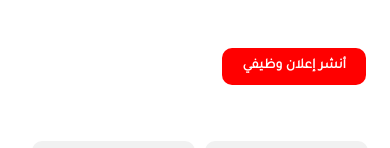
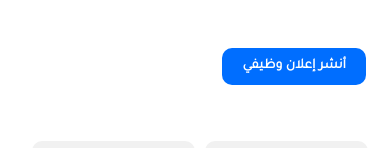
Before and after one commit to alrepo/my-app, a React (Create React App) app: page / in a window 390 px wide. Shown: the top 148 px of the page. Built offline with nearby package versions, Linux system fonts and the light colour scheme.

Commit message:
blue button

```diff
--- a/public/styels.css
+++ b/public/styels.css
@@ -26,7 +26,7 @@
     font-size: 16px;
     font-weight: 600;
     color: #fff;
-    background-color: rgb(85, 0, 255);
+    background-color: rgb(0, 110, 255);
     border-radius: 10px;
     border: none;
     cursor: pointer;
@@ -228,7 +228,7 @@
       font-size: 14px;
       font-weight: 600;
       color: #fff;
-      background-color: red;
+      background-color: rgb(0, 110, 255);
       border-radius: 10px;
       border: none;
       cursor: pointer;
@@ -432,7 +432,7 @@
       font-size: 14px;
       font-weight: 600;
       color: #fff;
-      background-color: red;
+      background-color: rgb(0, 110, 255);
       border-radius: 10px;
       border: none;
       cursor: pointer;
```
